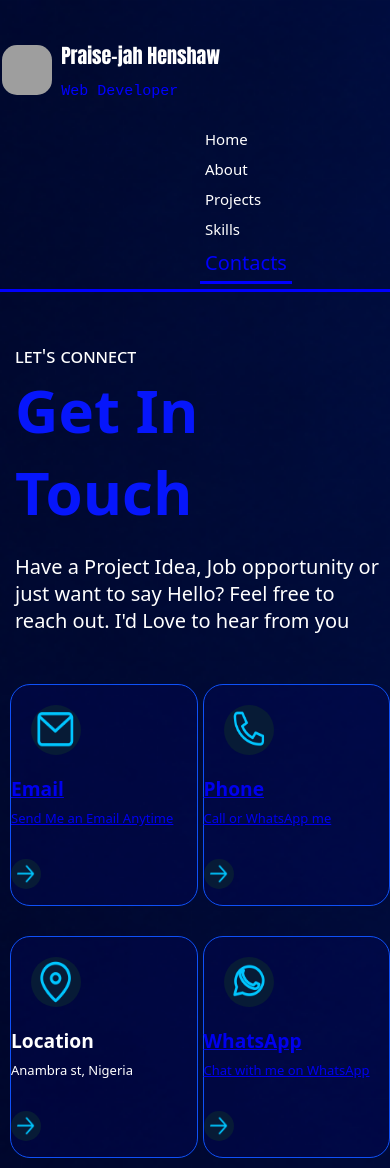
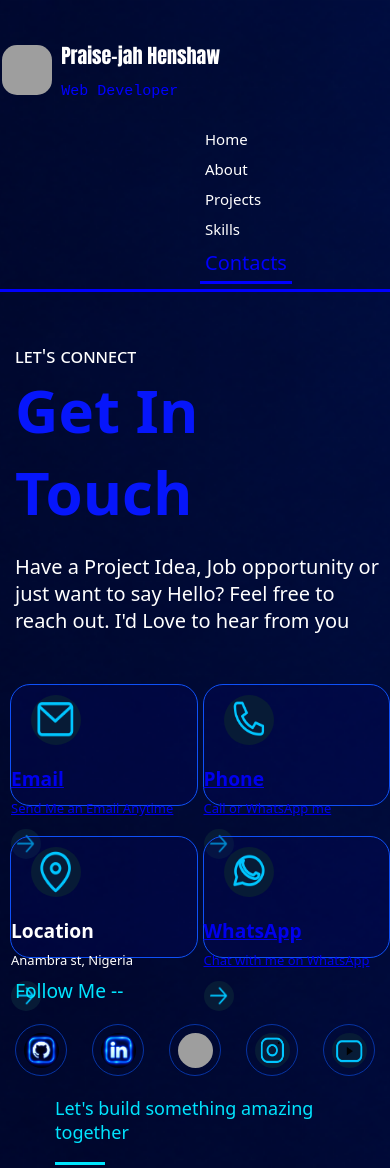
Before and after one commit to praisejahhenshaw/PH-portfolio, a plain HTML site: page pjPORTFOLIO-contacts.html in a window 390 px wide. Shown: the top 1168 px of the page. Drawn offline with Linux system fonts and the light colour scheme; grey boxes are pictures that could not be loaded.

Commit message:
Update pjPORTFOLIO-contacts.html

```diff
--- a/pjPORTFOLIO-contacts.html
+++ b/pjPORTFOLIO-contacts.html
@@ -420,7 +420,7 @@ footer{
 .contbox{
 
     border-style: solid;
-    padding-bottom: 120px;
+    padding-bottom: 20px;
     border-radius: 20px;
     border-width: 1px;
     border-color: #0f51f8;
@@ -432,6 +432,31 @@ footer{
     display: block;
     justify-content: space-evenly;
     font-family: system-ui, -apple-system, BlinkMacSystemFont, 'Segoe UI', Roboto, Oxygen, Ubuntu, Cantarell, 'Open Sans', 'Helvetica Neue', sans-serif;
+}
+.boxicon-img{
+    height: 50px;
+    width: 50px;
+    border-radius: 30px;
+    background-color: #0b308eb0;
+    margin-top: 10px;
+    margin-left: 20px;
+}
+.boxtxt-head{
+    font-size: larger;
+    font-weight: bold;
+    margin-top: 15px;
+}
+.boxtxt-small{
+    font-size: small;
+    font-weight: lighter;
+}
+.arrow-right{
+    margin-top: 10px;
+    margin-right: 10px;
+    right: 0px;
+    height: 30px;
+    width: 30px;
+    border-radius: 20px;
 }
 #follow{
 
```
